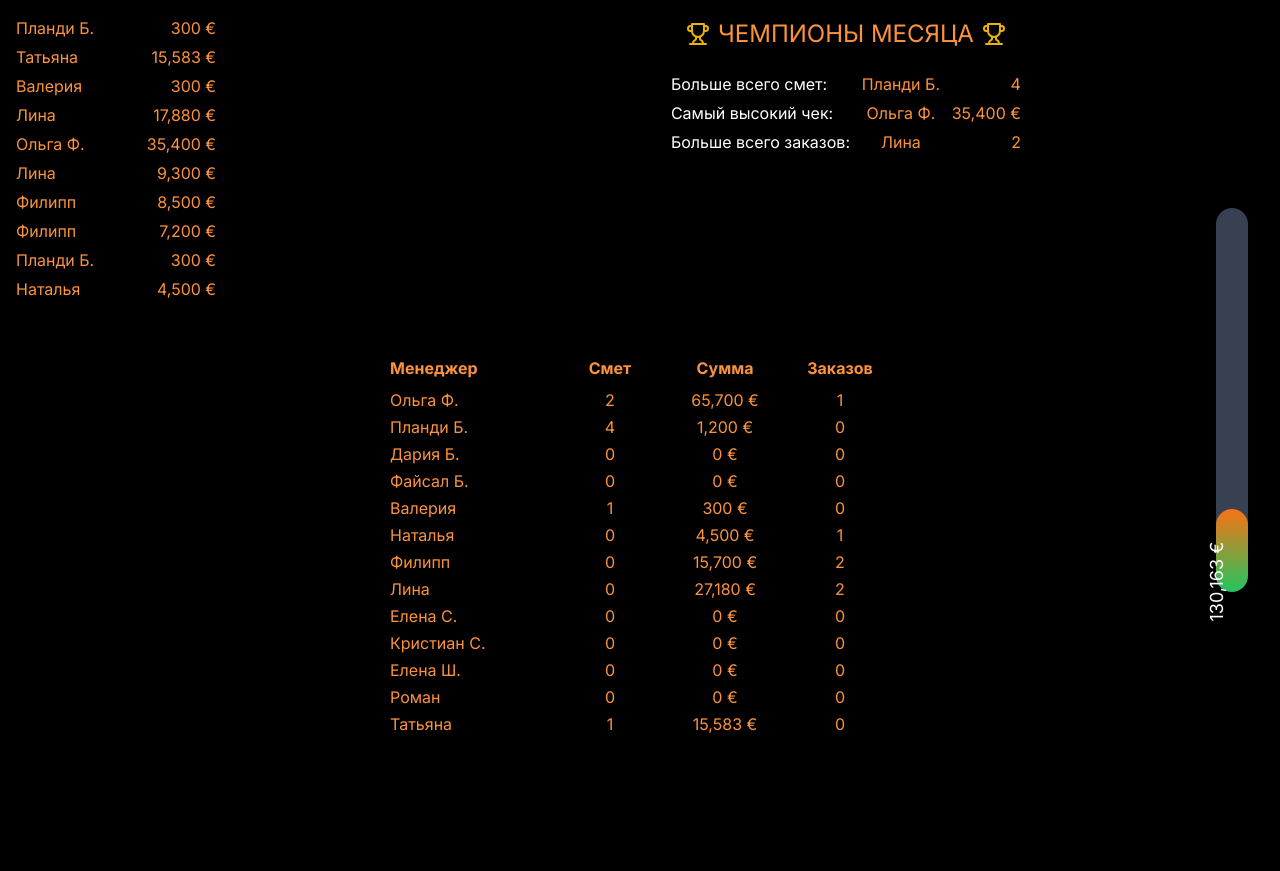
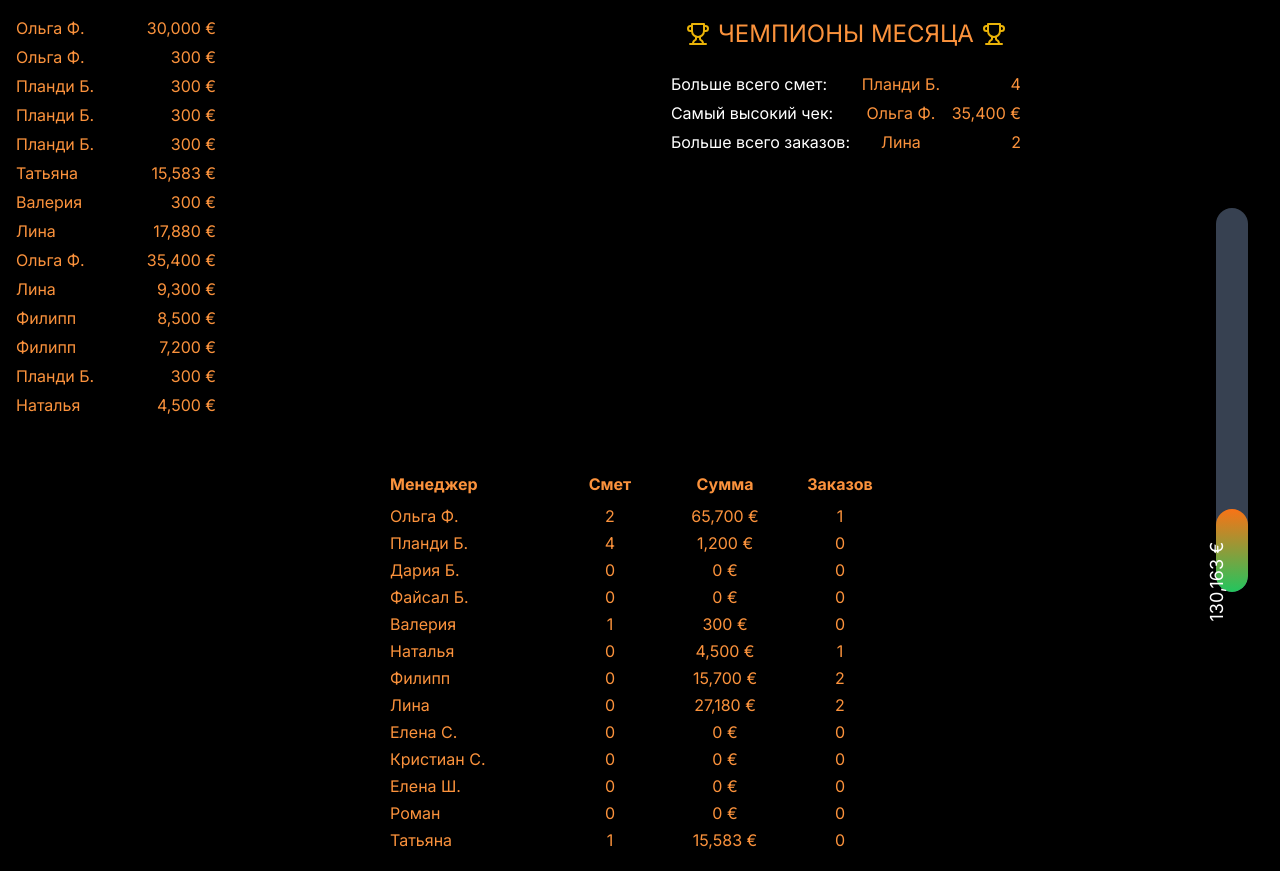
Before and after one commit to olezhashulga/salesdashboardfh, a Next.js app: page / in a window 1280 px wide. Before the commit the page ends 800 px from the top, so only its background shows below. Built offline with nearby package versions, Linux system fonts and the light colour scheme; no server answers.

Commit message:
SalesDashboard.tsx

```diff
--- a/components/SalesDashboard.tsx
+++ b/components/SalesDashboard.tsx
@@ -361,9 +361,9 @@ const SalesDashboard: React.FC = () => {
       <div style={{ display: 'flex', flexDirection: 'column', height: '100%' }}>
         {/* Верхняя секция */}
         <div style={{ display: 'flex', justifyContent: 'space-between', marginBottom: '30px' }}>
-          {/* Список транзакций - в виде таблицы с фиксированными колонками */}
-          <div style={{ width: '33%' }}>
-            {transactions.slice(-10).map((t, i) => (
+          {/* Список всех транзакций - в виде таблицы с фиксированными колонками и прокруткой */}
+          <div style={{ width: '33%', maxHeight: 'calc(100vh - 110px)', overflowY: 'auto' }}>
+            {transactions.map((t, i) => (
               <div key={i} style={{
                 display: 'flex',
                 color: '#fb923c',
```
